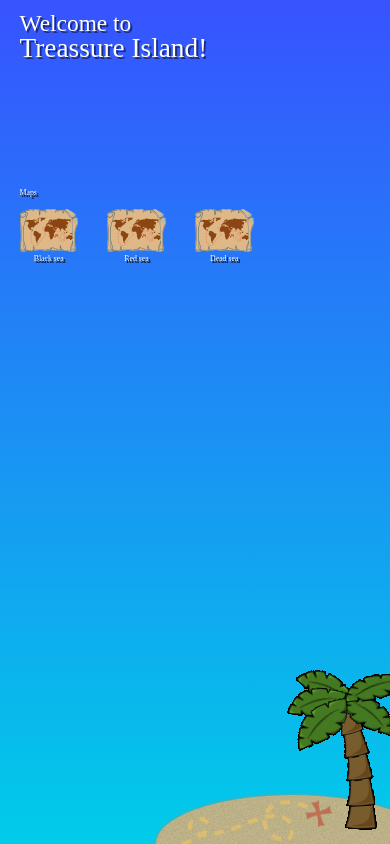
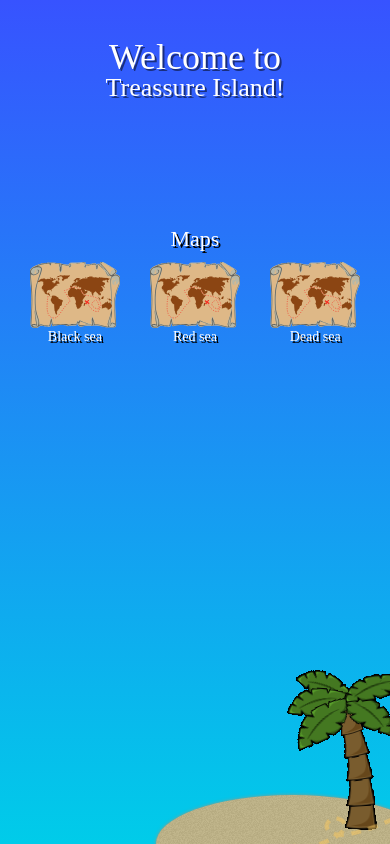
Before and after one commit to mikaelmalm/pirate-hooks, a React (Create React App) app: page / in a window 390 px wide. Built offline with nearby package versions, Linux system fonts and the light colour scheme.

Commit message:
Fix basic mobile styling

```diff
--- a/src/App.scss
+++ b/src/App.scss
@@ -1,6 +1,7 @@
 html {
   height: 100%;
   min-height: 100%;
+  font-size: 62.5%;
 }
 
 body {
--- a/src/components/Maps/index.scss
+++ b/src/components/Maps/index.scss
@@ -10,12 +10,20 @@
     font-size: 2vw;
     padding-bottom: 1.5vh;
     text-shadow: 2px 2px 0vmin #000;
+
+    @media screen and (max-width: 720px) {
+      font-size: 22px;
+    }
   }
 
   h4 {
     @include title();
     font-size: 2vw;
     text-shadow: 2px 2px 0vmin #000;
+
+    @media screen and (max-width: 720px) {
+      font-size: 14px;
+    }
   }
 
   .Maps {
@@ -43,5 +51,13 @@
     img {
       width: 100%;
     }
+
+    @media screen and (max-width: 720px) {
+      width: 23vw;
+    }
+  }
+
+  @media screen and (max-width: 720px) {
+    max-width: 100vw;
   }
 }
--- a/src/components/Title/index.scss
+++ b/src/components/Title/index.scss
@@ -4,10 +4,18 @@
   @include title();
   font-size: 6vw;
   text-shadow: 0.5vmin 0.5vmin 0vmin rgba($color: #000000, $alpha: 0.5);
+
+  @media screen and (max-width: 720px) {
+    font-size: 36px;
+  }
 }
 
 .SubTitle {
   @include title();
   font-size: 7vw;
   text-shadow: 0.5vmin 0.5vmin 0vmin rgba($color: #000000, $alpha: 0.5);
+
+  @media screen and (max-width: 720px) {
+    font-size: 26px;
+  }
 }
--- a/src/data.json
+++ b/src/data.json
@@ -2,7 +2,7 @@
   {
     "title": "Black sea",
     "id": "black-sea",
-    "image": "black-sea.png",
+    "image": "black-sea.jpg",
     "description": "The Black Sea is a body of water and marginal sea of the Atlantic Ocean between Eastern Europe, the Caucasus, and Western Asia. It is supplied by a number of major rivers, such as the Danube, Dnieper, Southern Bug, Dniester, Don, and the Rioni. The watersheds of many countries drain into the Black Sea beyond the six that immediately border it. There is bound to be treassure in those waters!"
   },
   {
--- a/src/views/HomeView/index.scss
+++ b/src/views/HomeView/index.scss
@@ -6,6 +6,11 @@
   padding: 3vw 5vw;
   position: relative;
   overflow: hidden;
+
+  @media screen and (max-width: 720px) {
+    padding: 10% 30px 15px;
+    text-align: center;
+  }
 }
 
 .Island {
--- a/src/views/MapView/index.scss
+++ b/src/views/MapView/index.scss
@@ -1,3 +1,5 @@
+@import "../../styles/index";
+
 .MapView {
   background-image: url("../../assets/paper.jpg");
   background-size: cover;
@@ -7,25 +9,47 @@
   position: relative;
   overflow: hidden;
   display: flex;
-  justify-content: space-between;
+  flex-direction: column;
+
+  @media screen and (max-width: 720px) {
+    padding: 15px;
+  }
 
   p {
     font-family: Arial, Helvetica, sans-serif;
     color: #fff;
-    font-size: 1vw;
+    font-size: 1.8rem;
     line-height: 1.6;
     text-shadow: 0.1vw 0.1vw 0.1vw #000;
 
     margin-top: 3vmin;
   }
 
+  .map-content {
+    display: flex;
+    flex-direction: row;
+    justify-content: space-between;
+
+    @media screen and (max-width: 720px) {
+      flex-direction: column-reverse;
+    }
+  }
+
   .MapsSection {
     max-width: 40vw;
+
+    @media screen and (max-width: 720px) {
+      max-width: 100vw;
+    }
   }
 
   .content {
     flex: 2;
     padding-right: 10vw;
+
+    @media screen and (max-width: 720px) {
+      padding: 0;
+    }
   }
 
   .sea-image {
@@ -39,5 +63,31 @@
       opacity: 0.8;
       border: 1vmin dashed rgba($color: #000000, $alpha: 0.5);
     }
+
+    @media screen and (max-width: 720px) {
+      padding-bottom: 30px;
+    }
   }
 }
+
+.Nav {
+  width: 100%;
+  margin-bottom: 10vmin;
+
+  a {
+    @include title();
+    text-decoration: none;
+    font-size: 1.5vw;
+    text-shadow: 0.1vw 0.1vw 0.1vw #000;
+    opacity: 0.7;
+    transition: opacity 0.25s;
+
+    &:hover {
+      opacity: 1;
+    }
+
+    @media screen and (max-width: 720px) {
+      font-size: 18px;
+    }
+  }
+}
```
